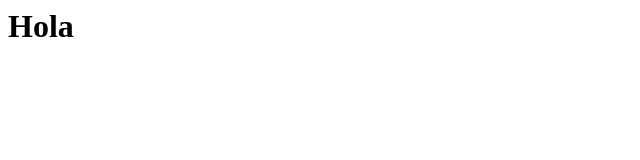
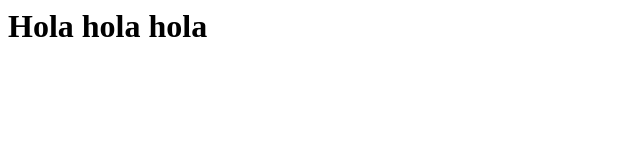
Before and after one commit to Homerclc/examen, a plain HTML site: page index.html in a window 1280 px wide. Shown: the whole page, without its empty margins (0-640 px from the left). Drawn offline with Linux system fonts and the light colour scheme.

Commit message:
cambio hecho

```diff
--- a/index.html
+++ b/index.html
@@ -1 +1 @@
-<h1>Hola</h1>
+<h1>Hola hola hola</h1>
```
